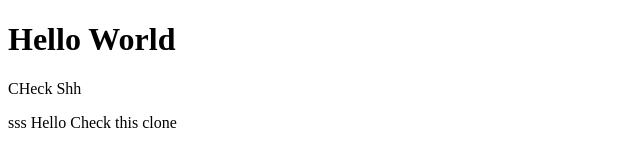
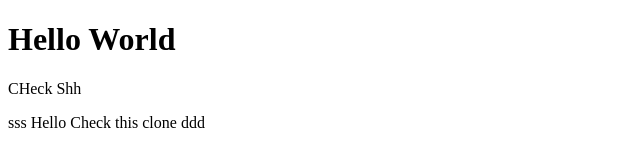
Before and after one commit to Mr-Shailendra-Singh/helloWorld, a plain HTML site: page index.html in a window 1280 px wide. Shown: the full height of the page, 0-640 px from the left. Drawn offline with Linux system fonts and the light colour scheme.

Commit message:
Firt Comit

```diff
--- a/index.html
+++ b/index.html
@@ -11,6 +11,6 @@
     <p>CHeck Shh</p>
     <span>sss</span>
     <span>Hello Check this clone </span>
-
+    <span>ddd</span>
 </body>
 </html>
```
